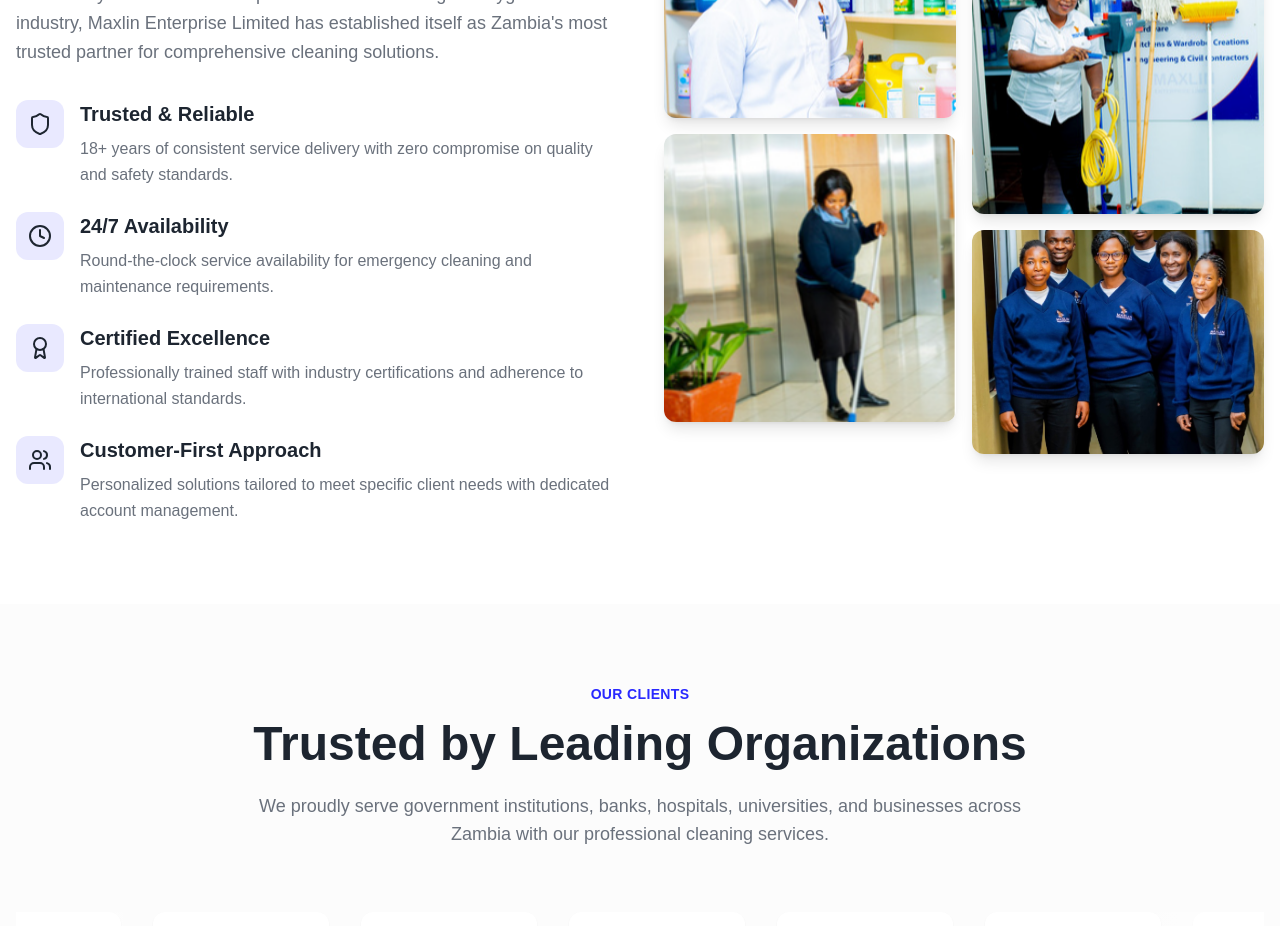
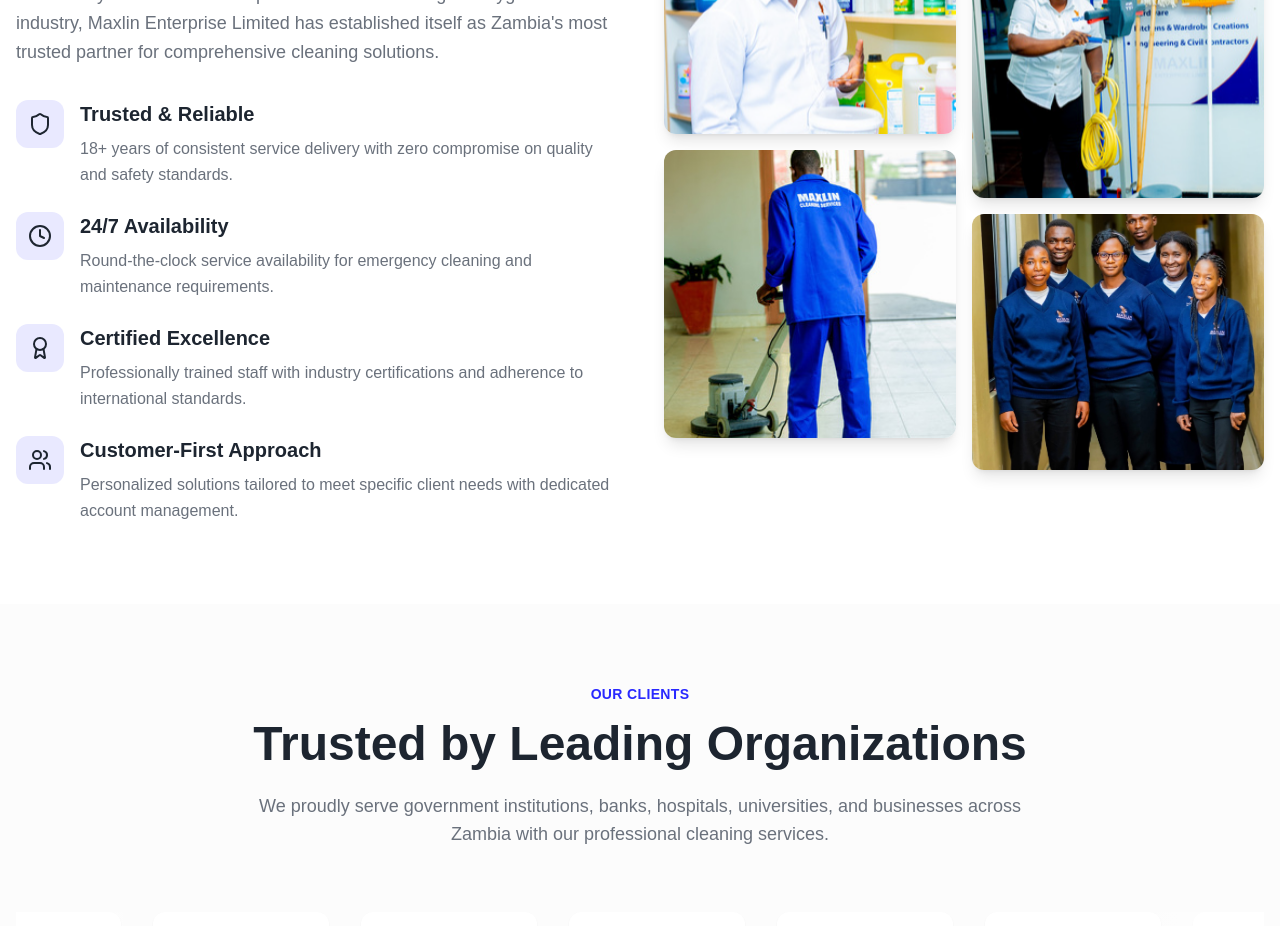
Before and after one commit to BlvckKryptonite/maxlin-custom-site, a React (Vite) app: page / in a window 1280 px wide. Shown: the part 4520-5446 px from the top of the page. Built offline with nearby package versions, Linux system fonts and the light colour scheme.

Commit message:
Fix: Update "Why Choose Us" images
Adjusted image heights in the "Why Choose Us" section for better display and to prevent head cropping. Replaced the second image with a new one provided by the user.

```diff
--- a/src/components/WhyMaxlinSection.tsx
+++ b/src/components/WhyMaxlinSection.tsx
@@ -68,11 +68,11 @@ export const WhyMaxlinSection = () => {
                 <img
                   src="/lovable-uploads/7b63e188-3acc-4af3-9e4d-48824983a2ea.png"
                   alt="Maxlin professional with cleaning supplies"
-                  className="w-full h-56 object-cover rounded-xl shadow-lg hover:shadow-xl transition-shadow duration-300"
+                  className="w-full h-64 object-cover rounded-xl shadow-lg hover:shadow-xl transition-shadow duration-300"
                 />
                 <img
-                  src="/lovable-uploads/1a73dfb1-6c1d-47fd-81f4-2e25ac5b8f70.png"
-                  alt="Professional office cleaning service"
+                  src="/lovable-uploads/c6b67662-af15-413a-957f-9a824f427baa.png"
+                  alt="Maxlin professional floor cleaning service"
                   className="w-full h-72 object-cover rounded-xl shadow-lg hover:shadow-xl transition-shadow duration-300"
                 />
               </div>
@@ -85,7 +85,7 @@ export const WhyMaxlinSection = () => {
                 <img
                   src="/lovable-uploads/e6bce558-d1ed-4796-a2a0-e26528a1ee7a.png"
                   alt="Maxlin Enterprise team in uniform"
-                  className="w-full h-56 object-cover rounded-xl shadow-lg hover:shadow-xl transition-shadow duration-300"
+                  className="w-full h-64 object-cover rounded-xl shadow-lg hover:shadow-xl transition-shadow duration-300"
                 />
               </div>
             </div>
```
Also changed, not shown: public/lovable-uploads/c6b67662-af15-413a-957f-9a824f427baa.png (added).
